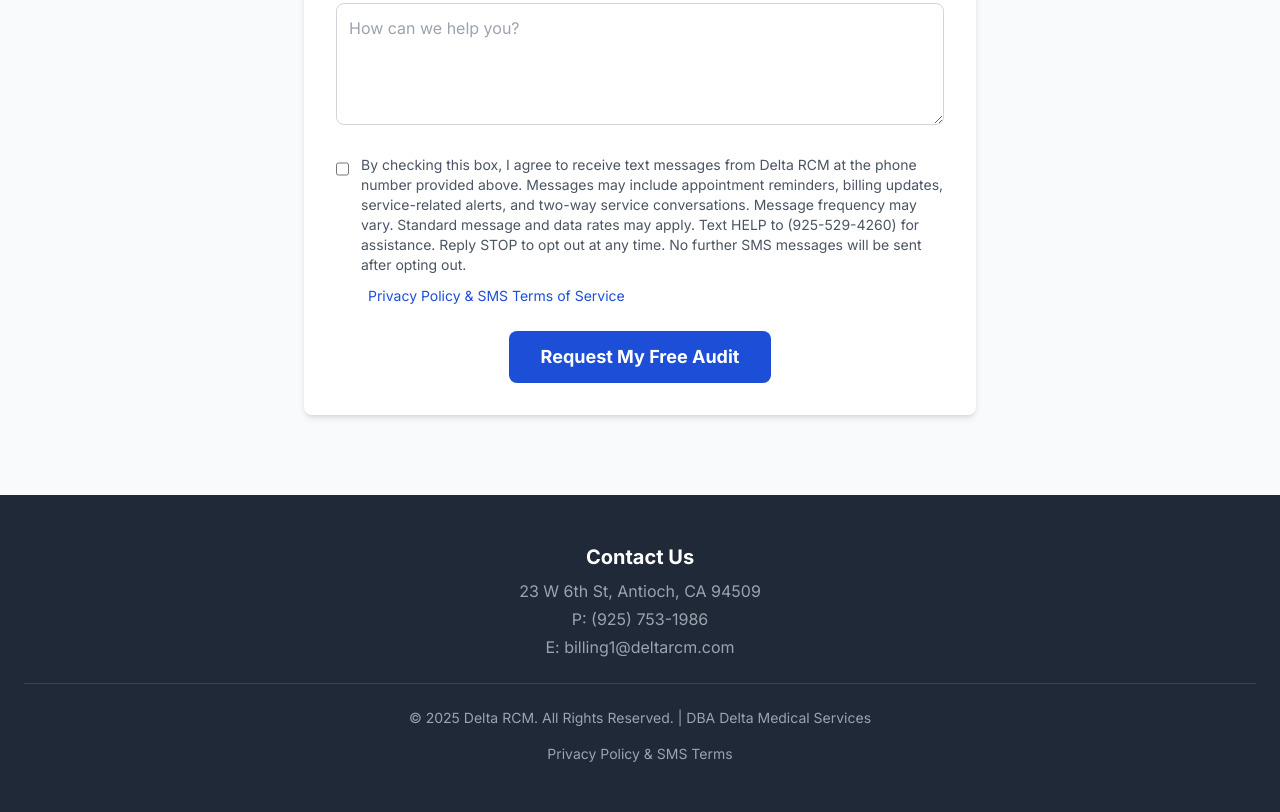
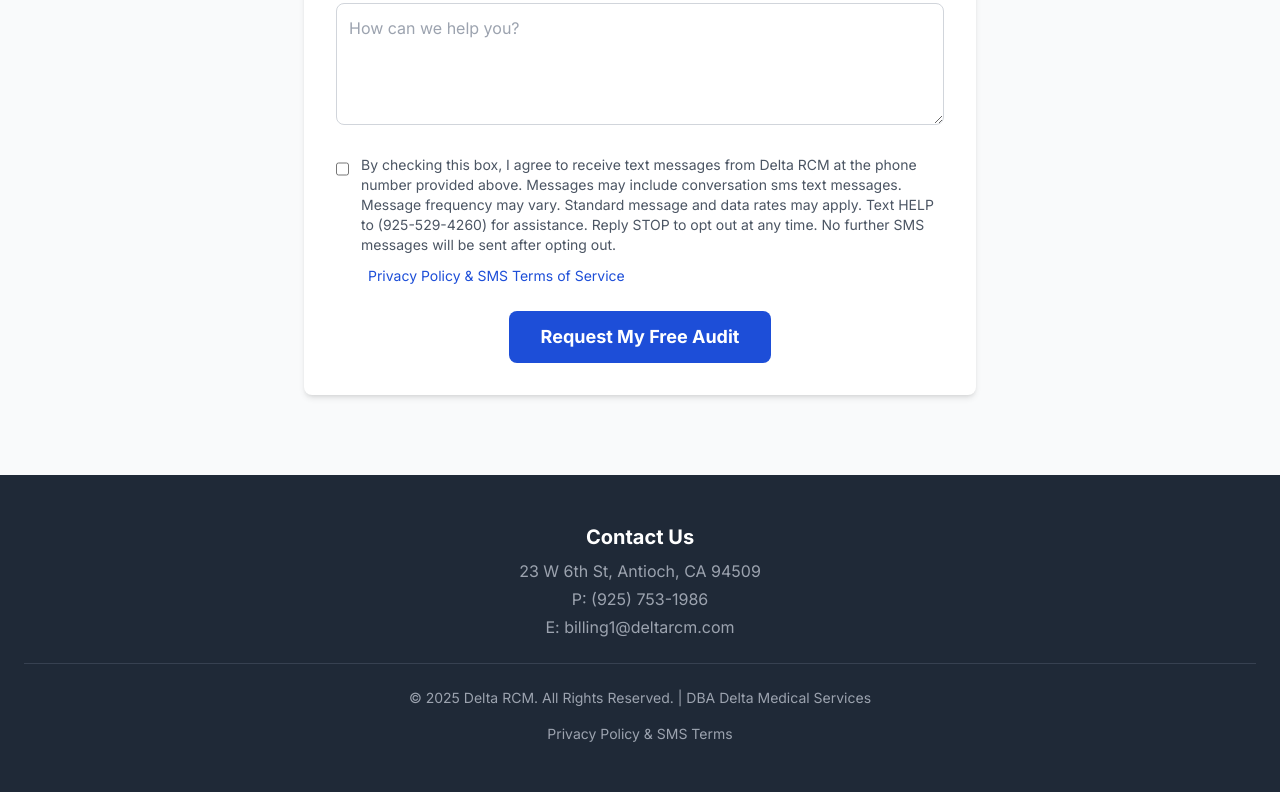
Before and after one commit to deltarcm2025/website, a plain HTML site: page index.html in a window 1280 px wide. Shown: the part 3517-4329 px from the top of the page. Drawn offline with nearby package versions, Linux system fonts and the light colour scheme.

Commit message:
index.html

```diff
--- a/index.html
+++ b/index.html
@@ -236,7 +236,7 @@
                         <div class="mb-6">
                             <label class="flex items-start">
                                 <input type="checkbox" name="sms_consent" value="agreed" class="h-5 w-5 text-blue-600 border-gray-300 rounded focus:ring-blue-500 mt-1" required>
-                                <span class="ml-3 text-sm text-gray-600">By checking this box, I agree to receive text messages from Delta RCM at the phone number provided above. Messages may include appointment reminders, billing updates, service-related alerts, and two-way service conversations. Message frequency may vary. Standard message and data rates may apply. Text HELP to (925-529-4260) for assistance. Reply STOP to opt out at any time. No further SMS messages will be sent after opting out.</span>
+                                <span class="ml-3 text-sm text-gray-600">By checking this box, I agree to receive text messages from Delta RCM at the phone number provided above. Messages may include conversation sms text messages. Message frequency may vary. Standard message and data rates may apply. Text HELP to (925-529-4260) for assistance. Reply STOP to opt out at any time. No further SMS messages will be sent after opting out.</span>
                             </label>
                             <div class="ml-8 mt-2">
                                 <a href="#" onclick="openModal('privacyModal'); return false;" class="text-sm text-blue-700 hover:underline">Privacy Policy & SMS Terms of Service</a>
```
